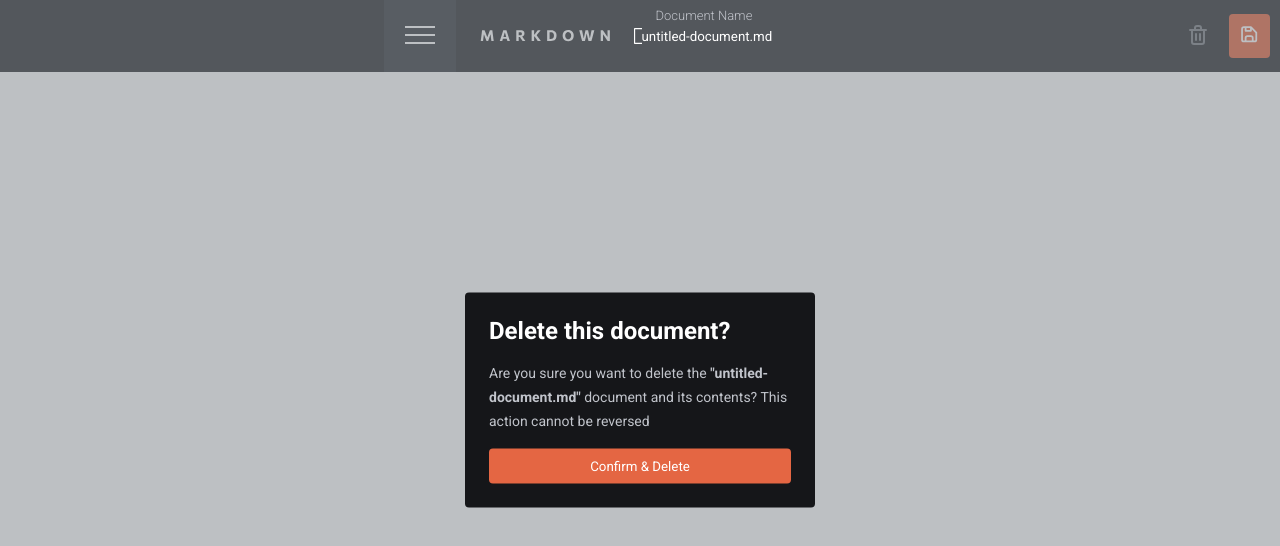
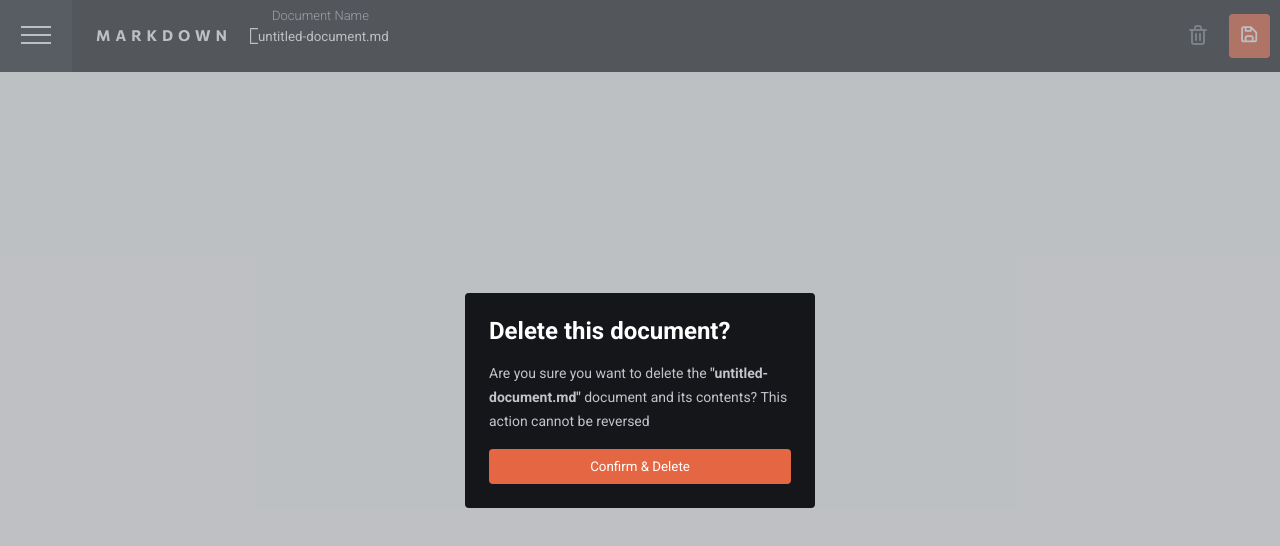
Before and after one commit to aramfilak/markdown-editor, a React (Vite) app: page / in a window 1280 px wide. Both pictures are taken after a click on the button 1198 px from the left and 36 px from the top of the page. Shown: the top 546 px of the page. Built offline with nearby package versions, Linux system fonts and the light colour scheme.

Commit message:
fix  modal window position

```diff
--- a/src/components/Topbar.scss
+++ b/src/components/Topbar.scss
@@ -6,22 +6,20 @@
   background-color: var(--800);
 
   .modal-window {
-    .overlay {
-      position: absolute;
-      top: 0;
-      left: 0;
-      height: 100vh;
-      width: 100%;
-      background-color: var(--500);
-      opacity: 0.5;
-    }
+    position: absolute;
+    top: 0;
+    left: 0;
+    height: 100vh;
+    width: 100%;
+    background-color: hsla(213, 4%, 51%, 0.5);
+    z-index: 1;
+    display: flex;
+    justify-content: center;
+    align-items: center;
 
     .content {
+      opacity: 1 !important;
       width: rem(350);
-      position: absolute;
-      top: 50%;
-      left: 50%;
-      transform: translate(-50%, -50%);
       background-color: var(--mode-bg);
       padding: rem(24);
       border-radius: rem(4);
--- a/src/components/Topbar.tsx
+++ b/src/components/Topbar.tsx
@@ -67,8 +67,7 @@
     <div className="topbar">
       {/*Delete confirmation window  */}
       {showModalWindow && (
-        <div className="modal-window">
-          <div className="overlay" onClick={() => setShowModalWindow(false)} />
+        <div className="modal-window" onClick={() => setShowModalWindow(false)}>
           <div className="content">
             <h2 className="title">Delete this document?</h2>
             <p className="message">
```
